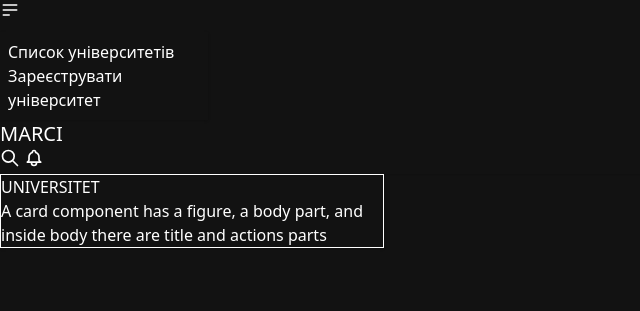
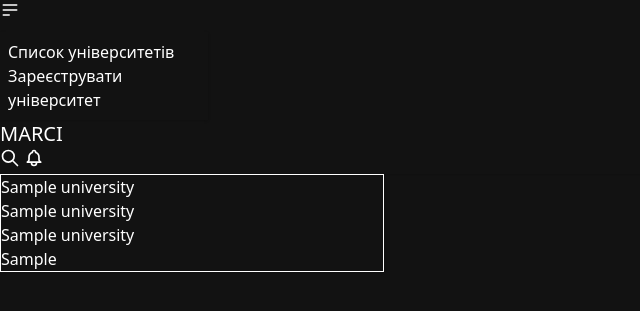
Before and after one commit to heetaru/MARCI, a Django app: page / in a window 1280 px wide. Shown: the top 311 px of the page, without its empty margins (0-640 px from the left). Run offline with Django 5.2, Linux system fonts and the light colour scheme; tables that the repository leaves empty hold one stand-in row (values such as "Sample post"); some libraries are stand-ins or nearby versions.

Commit message:
list page update

```diff
--- a/application/universities/templates/universities/university_list.html
+++ b/application/universities/templates/universities/university_list.html
@@ -1,23 +1,19 @@
 {% extends 'universities/layout.html' %}
 
-{% block title %} vasyagey {% endblock %}
+{% block title %} Список універитетів | MARCI {% endblock %}
 {% block content %}
 
-<a href="{% url 'university_view' 6 %}" >
+{% for university in university_list %}
+<a href="{% url 'university_view' university.id %}" >
   <div class="card w-96 bg-base-100 card-md shadow-sm border">
     <div class="card-body">
-      <h2 class="card-title">UNIVERSITET</h2>
-      <p>A card component has a figure, a body part, and inside body there are title and actions parts</p>
+        <h2 class="card-title">{{ university.university_name }}</h2>
+        <p>{{ university.fakulty_name }}</p>
+        <p>{{ university.rektor_name }}</p>
+        <p>{{ university.region }}</p>
     </div>
   </div>
 </a>
-
-
-
-
-
-
-
-
+{% endfor %}
 
 {% endblock %}
--- a/application/universities/views.py
+++ b/application/universities/views.py
@@ -5,7 +5,8 @@ from .models import University
 
 
 def index(request):
-    return render(request, 'universities/university_list.html')
+    university_list = University.objects.all()
+    return render(request, 'universities/university_list.html', {'university_list': university_list})
 
 
 def registration(request):
```
